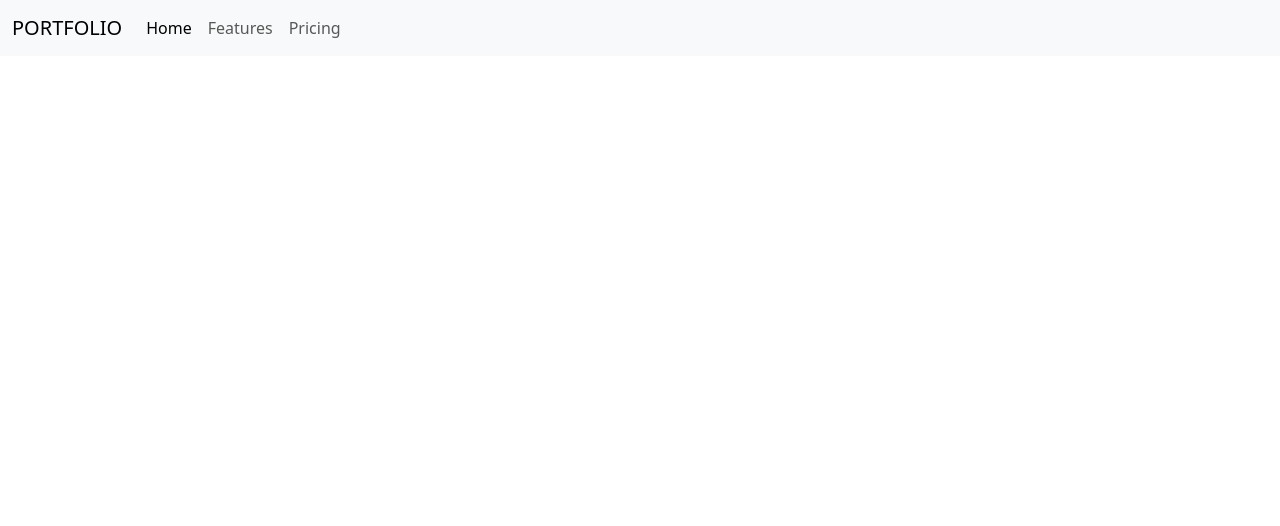
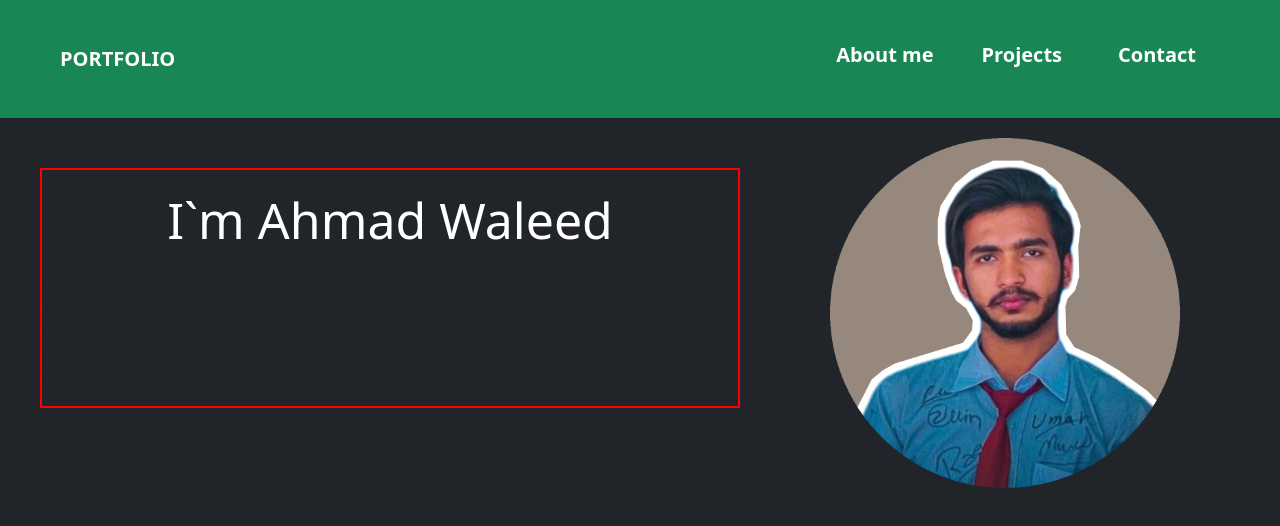
Before and after one commit to Ahmadwaleed11/Portfolio, a plain HTML site: page index.html in a window 1280 px wide. Drawn offline with nearby package versions, Linux system fonts and the light colour scheme.

Commit message:
adding-new-section

```diff
--- a/index.html
+++ b/index.html
@@ -5,35 +5,43 @@
     <meta charset="utf-8">
     <meta name="viewport" content="width=device-width, initial-scale=1">
     <title>My Portfolio</title>
-    <link rel="shortcut icon" href="favicon.ico" type="image/x-icon">
+   <link rel="stylesheet" href="style.css">
     <link href="https://cdn.jsdelivr.net/npm/bootstrap@5.3.7/dist/css/bootstrap.min.css" rel="stylesheet"
         integrity="sha384-LN+7fdVzj6u52u30Kp6M/trliBMCMKTyK833zpbD+pXdCLuTusPj697FH4R/5mcr" crossorigin="anonymous">
 </head>
 
-<body>
-    <nav class="navbar navbar-expand-lg bg-body-tertiary">
+<body class="bg-dark" >
+    <nav class="navbar navbar-expand-lg  bg-success">
         <div class="container-fluid">
-            <a class="navbar-brand" href="#">PORTFOLIO</a>
-            <button class="navbar-toggler" type="button" data-bs-toggle="collapse" data-bs-target="#navbarNav"
+            <a class="navbar-brand fs-5 text-white fw-semibold px-5" href="#">PORTFOLIO</a>
+            <!-- <button class="navbar-toggler" type="button" data-bs-toggle="collapse" data-bs-target="#navbarNav"
                 aria-controls="navbarNav" aria-expanded="false" aria-label="Toggle navigation">
                 <span class="navbar-toggler-icon"></span>
-            </button>
+            </button> -->
             <div class="collapse navbar-collapse" id="navbarNav">
-                <ul class="navbar-nav">
+                <ul class="navbar-nav ms-auto mb-2 px-5">
                     <li class="nav-item">
-                        <a class="nav-link active" aria-current="page" href="#">Home</a>
+                        <a class="nav-link  my-4 px-4 fs-5 text-white fw-semibold" aria-current="page" href="#">About me</a>
                     </li>
                     <li class="nav-item">
-                        <a class="nav-link" href="#">Features</a>
+                        <a class="nav-link me-2 my-4 px-4 fs-5 text-white fw-semibold" href="#">Projects</a>
                     </li>
                     <li class="nav-item">
-                        <a class="nav-link" href="#">Pricing</a>
+                        <a class="nav-link my-4 px-4 fs-5 text-white fw-semibold" href="#">Contact</a>
                     </li>
 
                 </ul>
             </div>
         </div>
     </nav>
+  <header>
+    <div class="text">
+        <h2 class="display-4 mb-20 text-white">I`m Ahmad Waleed</h2>
+        <p>Lorem ipsum dolor sit amet consectetur adipisicing elit. Perspiciatis consequatur vitae sunt voluptatibus culpa dicta fuga tempora maiores itaque consectetur natus harum, aliquid delectus. Repudiandae repellendus omnis nostrum ipsam quasi! Repellendus labore alias placeat porro odio tempora cupiditate maiores perspiciatis totam nemo laudantium, est neque pariatur quisquam aperiam in sed.</p>
+    </div>
+
+    <img src="./picofme (2).png" alt="" srcset="">
+  </header>
 
 
 
--- a/stle.css
+++ /dev/null
@@ -1,9 +0,0 @@
-nav{
-    font-family: sans-serif;
-    font-size: 20px;
-    font-weight: 700;
-    text-align: right;
-}
-nav a {
-    color: red;
-}
--- /dev/null
+++ b/style.css
@@ -0,0 +1,35 @@
+*{
+    margin: 0;
+    padding: 0;
+    box-sizing: border-box;
+}
+
+
+img{
+margin-top: 20px;
+margin-right: 100px;
+  margin-bottom: 100px;
+    float: right;
+    width: 350px;
+    height: 350px;
+    position: relative;
+
+
+}
+.text{
+    position: absolute;
+    border: 2px solid red;
+margin-top: 50px;
+margin-left: 40px;
+width: 700px;
+
+
+
+}
+.text h2{
+    color: red;
+    font-size: 50px;
+    text-align: center;
+    margin-top: 20px;
+    margin-bottom: 20px;
+}
```
Also changed, not shown: picofme (2).png (added).
